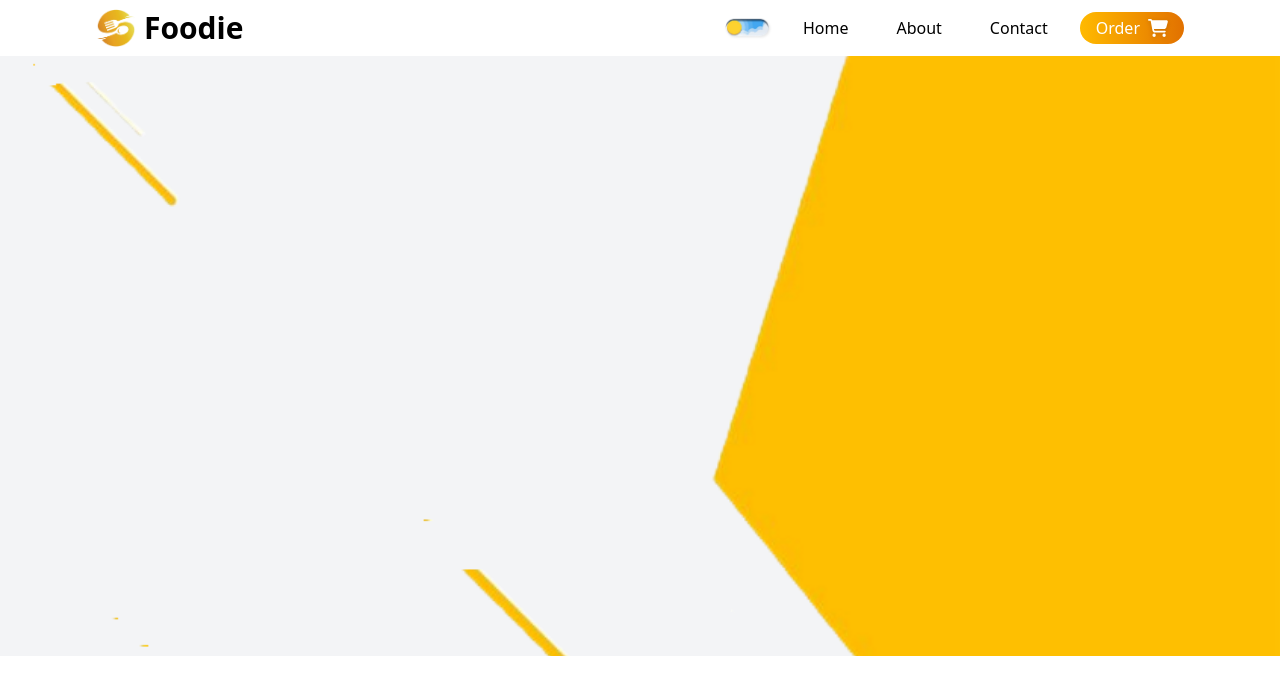
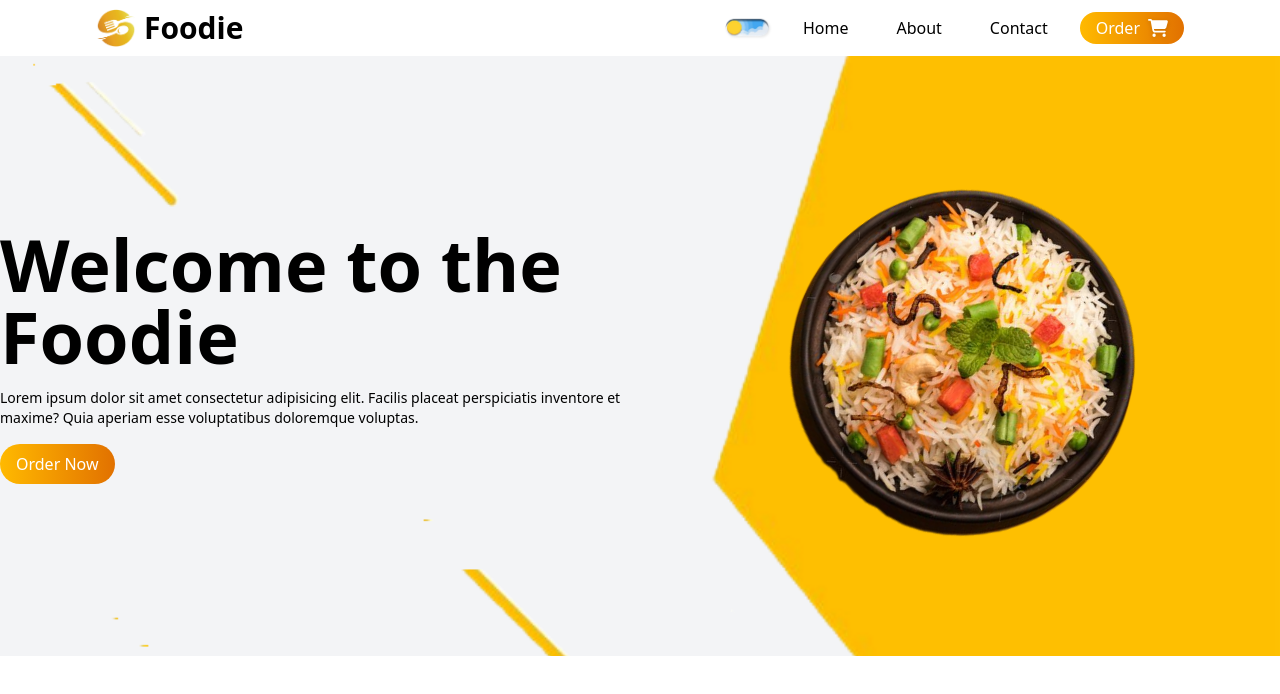
Before and after one commit to Ditechgit/YT_FoodieZone, a React (Vite) app: page / in a window 1280 px wide. Shown: the top 694 px of the page. Built offline with nearby package versions, Linux system fonts and the light colour scheme.

Commit message:
feat - Add rotation from main image

```diff
--- a/src/components/Hero/Hero.jsx
+++ b/src/components/Hero/Hero.jsx
@@ -1,4 +1,4 @@
-import React, { useState } from 'react'
+import React, { useState } from "react";
 import bgImg from "../../assets/vector3.png";
 import Food1 from "../../assets/biryani2.png";
 import Food2 from "../../assets/biryani3.png";
@@ -29,13 +29,44 @@
 };
 
 const Hero = () => {
-  const [imageId, setImageId0] = useState(Food1);
+  const [imageId, setImageId] = useState(Food1);
 
   return (
-    <div style={bgImage} className='min-h-[550px] sm:min-h-[600px] bg-gray-100 dark:bg-gray-950 dark:text-white duration-200 flex justify-center items-center'>
-      <div className='container pb-8 sm:pb-0'></div>
+    <div
+      style={bgImage}
+      className="min-h-[550px] sm:min-h-[600px] bg-gray-100 dark:bg-gray-950 dark:text-white duration-200 flex justify-center items-center"
+    >
+      <div className="container pb-8 sm:pb-0">
+        <div className="grid grid-cols-1 sm:grid-cols-2">
+          {/* text content section */}
+          <div className="flex flex-col justify-center gap-4 pt-12 sm:pt-0 text-center sm:text-left order-2 sm:order-1">
+            <h1 className="text-5xl sm:text-6xl lg:text-7xl font-bold">
+              Welcome to the Foodie
+            </h1>
+            <p className="text-sm">
+              Lorem ipsum dolor sit amet consectetur adipisicing elit. Facilis
+              placeat perspiciatis inventore et maxime? Quia aperiam esse
+              voluptatibus doloremque voluptas.
+            </p>
+            <div>
+              <button className="bg-gradient-to-r from-amber-400 to-amber-600 text-white px-4 py-2 rounded-full hover:scale-105 duration-200">
+                Order Now
+              </button>
+            </div>
+          </div>
+          {/* Image section */}
+          <div className="order-1 sm:order-2 min-h-[450px] sm:min-h-[450px] flex justify-center items-center relative">
+            {/*main image section */}
+            <div className="flex justify-center items-center">
+              <img src={imageId} alt="" className="w-[300px] sm:w-[450px] mx-auto spin"/>
+            </div>
+            {/*image list section */}
+            <div></div>
+          </div>
+        </div>
+      </div>
     </div>
-  )
-}
+  );
+};
 
-export default Hero
+export default Hero;
--- a/src/index.css
+++ b/src/index.css
@@ -1,2 +1,16 @@
 @import "tailwindcss";
 @custom-variant dark (&:where(.dark, .dark *));
+
+
+{/* rotate image style */}
+@keyframes spin {
+  from {
+    transform: rotate(0deg);
+  }
+  to {
+    transform: rotate(360deg);
+  }
+}
+.spin {
+    animation: spin 40s linear infinite;
+}
```
